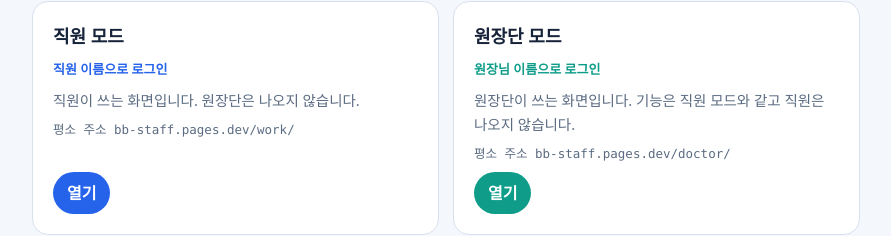
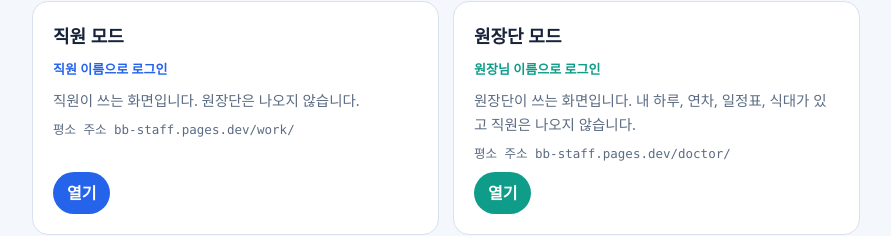
Before and after one commit to doctorleegh-debug/bb-workspace-links, a plain HTML site: page index.html in a window 1280 px wide. Shown: the part 189-425 px from the top of the page, without its empty margins (194-1085 px from the left). Drawn offline with Linux system fonts and the light colour scheme.

Commit message:
Doctor mode card: four screens
Co-Authored-By: Claude Fable 5.2 <noreply@anthropic.com>

```diff
--- a/index.html
+++ b/index.html
@@ -33,7 +33,7 @@ h1{margin:0 0 8px;font-size:clamp(26px,5vw,36px);line-height:1.25;letter-spacing
 
 <div class="cards">
 <a class="card" data-kind="staff" href="https://bb-staff.pages.dev/_staff/login?returnTo=%2Fwork%2F" target="_blank" rel="noopener"><strong>직원 모드</strong><small>직원 이름으로 로그인</small><span>직원이 쓰는 화면입니다. 원장단은 나오지 않습니다.</span><code>평소 주소 bb-staff.pages.dev/work/</code><em>열기</em></a>
-<a class="card" data-kind="doctor" href="https://bb-staff.pages.dev/_staff/login?returnTo=%2Fdoctor%2F" target="_blank" rel="noopener"><strong>원장단 모드</strong><small>원장님 이름으로 로그인</small><span>원장단이 쓰는 화면입니다. 기능은 직원 모드와 같고 직원은 나오지 않습니다.</span><code>평소 주소 bb-staff.pages.dev/doctor/</code><em>열기</em></a>
+<a class="card" data-kind="doctor" href="https://bb-staff.pages.dev/_staff/login?returnTo=%2Fdoctor%2F" target="_blank" rel="noopener"><strong>원장단 모드</strong><small>원장님 이름으로 로그인</small><span>원장단이 쓰는 화면입니다. 내 하루, 연차, 일정표, 식대가 있고 직원은 나오지 않습니다.</span><code>평소 주소 bb-staff.pages.dev/doctor/</code><em>열기</em></a>
 <a class="card" data-kind="admin" href="https://bb-staff.pages.dev/_admin-login?returnTo=%2Fwork%2F" target="_blank" rel="noopener"><strong>관리자 모드 · 직원 탭</strong><small>관리자 비밀번호로 로그인</small><span>직원 자료를 관리합니다. 위쪽 탭에서 원장단으로 바꿀 수 있습니다.</span><code>bb-staff.pages.dev/_admin-login?returnTo=/work/</code><em>열기</em></a>
 <a class="card" data-kind="admin" href="https://bb-staff.pages.dev/_admin-login?returnTo=%2Fdoctor%2F" target="_blank" rel="noopener"><strong>관리자 모드 · 원장단 탭</strong><small>관리자 비밀번호로 로그인</small><span>원장단 자료를 관리합니다. 원장님 일정, 식대, 연차를 등록하고 고칩니다.</span><code>bb-staff.pages.dev/_admin-login?returnTo=/doctor/</code><em>열기</em></a>
 </div>
```
